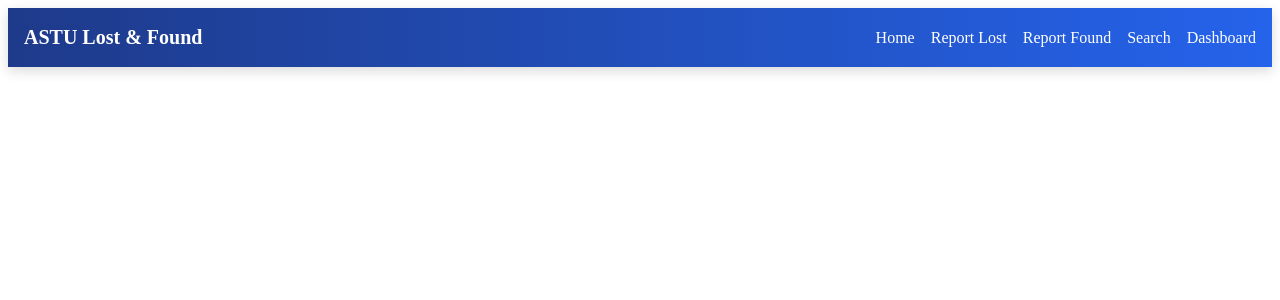
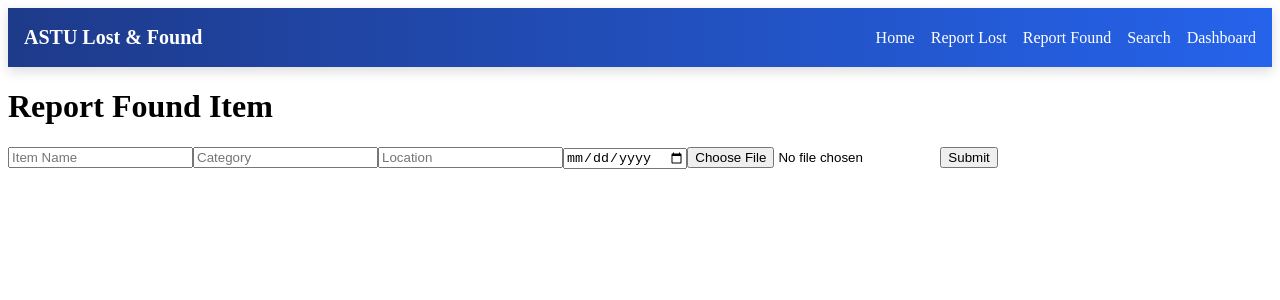
Before and after one commit to babaty73/lost-and-found, a React (Vite) app: page /report-lost in a window 1280 px wide. Shown: the top 300 px of the page. Built offline with nearby package versions, Linux system fonts and the light colour scheme.

Commit message:
Added a form in Reportlost page so that the founded item updated to the website based on name, category, location, date and picture

```diff
--- a/src/App.jsx
+++ b/src/App.jsx
@@ -1,4 +1,6 @@
+import { useState } from "react";
 import { Routes, Route } from "react-router-dom";
+
 import Navbar from "./components/Navbar";
 import Home from "./pages/Home";
 import ReportLost from "./pages/ReportLost";
@@ -6,17 +8,75 @@ import ReportFound from "./pages/ReportFound";
 import Search from "./pages/Search";
 import Dashboard from "./pages/Dashboard";
 
+import { items as initialItems } from "./data/data";
+
 function App() {
+  const [lostItems, setLostItems] = useState(initialItems);
+  const [foundItems, setFoundItems] = useState([]);
+
   return (
     <>
       <Navbar />
+
       <Routes>
         <Route path="/" element={<Home />} />
-        <Route path="/Reportlost" element={<ReportLost />} />
-        <Route path="/Reportfound" element={<ReportFound />} />
-        <Route path="/Search" element={<Search />} />
-        <Route path="/Dashboard" element={<Dashboard />} />
+
+        <Route
+          path="/report-lost"
+          element={
+            <ReportLost
+              lostItems={lostItems}
+              setLostItems={setLostItems}
+            />
+          }
+        />
+
+        <Route
+          path="/report-found"
+          element={
+            <ReportFound
+              foundItems={foundItems}
+              setFoundItems={setFoundItems}
+            />
+          }
+        />
+
+        <Route
+          path="/search"
+          element={
+            <Search
+              lostItems={lostItems}
+              foundItems={foundItems}
+            />
+          }
+        />
+
+        <Route
+          path="/dashboard"
+          element={
+            <Dashboard
+              lostItems={lostItems}
+              foundItems={foundItems}
+            />
+          }
+        />
+          <Route
+  path="/report-lost"
+  element={
+    <ReportLost
+      foundItems={foundItems}
+      setFoundItems={setFoundItems}
+    />
+  }
+/>
+
+<Route
+  path="/report-found"
+  element={<ReportFound foundItems={foundItems} />}
+/>
       </Routes>
+
+
     </>
   );
 }
--- a/src/components/ItemCard.jsx
+++ b/src/components/ItemCard.jsx
@@ -1,16 +1,25 @@
 function ItemCard({ item }) {
   return (
-    <div style={{
-      border: "1px solid #ccc",
-      padding: "15px",
-      margin: "10px 0",
-      borderRadius: "8px"
-    }}>
+    <div
+      style={{
+        border: "1px solid #ccc",
+        padding: "15px",
+        margin: "10px 0",
+        borderRadius: "8px",
+      }}
+    >
       <h3>{item.name}</h3>
       <p><strong>Category:</strong> {item.category}</p>
       <p><strong>Location:</strong> {item.location}</p>
       <p><strong>Date:</strong> {item.date}</p>
-      {item.image && <img src={item.image} alt={item.name} style={{ width: "100px", marginTop: "10px" }} />}
+
+      {item.image && (
+        <img
+          src={item.image}
+          alt={item.name}
+          style={{ width: "150px", marginTop: "10px", borderRadius: "8px" }}
+        />
+      )}
     </div>
   );
 }
--- a/src/pages/ReportFound.jsx
+++ b/src/pages/ReportFound.jsx
@@ -1,5 +1,19 @@
-function ReportFound() {
-  return <h1>Report Found Page</h1>;
+import ItemCard from "../components/ItemCard";
+
+function ReportFound({ foundItems }) {
+  return (
+    <div>
+      <h1>Found Items</h1>
+
+      {foundItems.length === 0 ? (
+        <p>No items submitted yet.</p>
+      ) : (
+        foundItems.map((item, index) => (
+          <ItemCard key={index} item={item} />
+        ))
+      )}
+    </div>
+  );
 }
 
 export default ReportFound;
--- a/src/pages/ReportLost.jsx
+++ b/src/pages/ReportLost.jsx
@@ -1,34 +1,92 @@
 import { useState } from "react";
-import { items } from "../data/data";
-import ItemCard from "../components/ItemCard";
+import { useNavigate } from "react-router-dom";
 
-function ReportLost() {
-  const [lostItems, setLostItems] = useState(items);
-  const [form, setForm] = useState({ name: "", category: "", location: "", date: "" });
+function ReportLost({ foundItems, setFoundItems }) {
+  const navigate = useNavigate();
+
+  const [form, setForm] = useState({
+    name: "",
+    category: "",
+    location: "",
+    date: "",
+    image: null,
+  });
 
   const handleChange = (e) => {
-    setForm({ ...form, [e.target.name]: e.target.value });
+    if (e.target.name === "image") {
+      const file = e.target.files[0];
+      const imageURL = URL.createObjectURL(file);
+      setForm({ ...form, image: imageURL });
+    } else {
+      setForm({ ...form, [e.target.name]: e.target.value });
+    }
   };
 
   const handleSubmit = (e) => {
     e.preventDefault();
-    setLostItems([...lostItems, form]);
-    setForm({ name: "", category: "", location: "", date: "" });
+
+    setFoundItems([...foundItems, form]);
+
+    alert("Your report was successfully submitted!");
+
+    navigate("/report-found");
+
+    setForm({
+      name: "",
+      category: "",
+      location: "",
+      date: "",
+      image: null,
+    });
   };
 
   return (
     <div>
-      <h1>Report Lost Item</h1>
+      <h1>Report Found Item</h1>
+
       <form onSubmit={handleSubmit}>
-        <input name="name" placeholder="Item Name" value={form.name} onChange={handleChange} required />
-        <input name="category" placeholder="Category" value={form.category} onChange={handleChange} required />
-        <input name="location" placeholder="Location" value={form.location} onChange={handleChange} required />
-        <input type="date" name="date" value={form.date} onChange={handleChange} required />
-        <button type="submit">Add Lost Item</button>
+        <input
+          name="name"
+          placeholder="Item Name"
+          value={form.name}
+          onChange={handleChange}
+          required
+        />
+
+        <input
+          name="category"
+          placeholder="Category"
+          value={form.category}
+          onChange={handleChange}
+          required
+        />
+
+        <input
+          name="location"
+          placeholder="Location"
+          value={form.location}
+          onChange={handleChange}
+          required
+        />
+
+        <input
+          type="date"
+          name="date"
+          value={form.date}
+          onChange={handleChange}
+          required
+        />
+
+        {/* Image Upload */}
+        <input
+          type="file"
+          name="image"
+          accept="image/*"
+          onChange={handleChange}
+        />
+
+        <button type="submit">Submit</button>
       </form>
-
-      <h2>Lost Items</h2>
-      {lostItems.map((item, index) => <ItemCard key={index} item={item} />)}
     </div>
   );
 }
```
